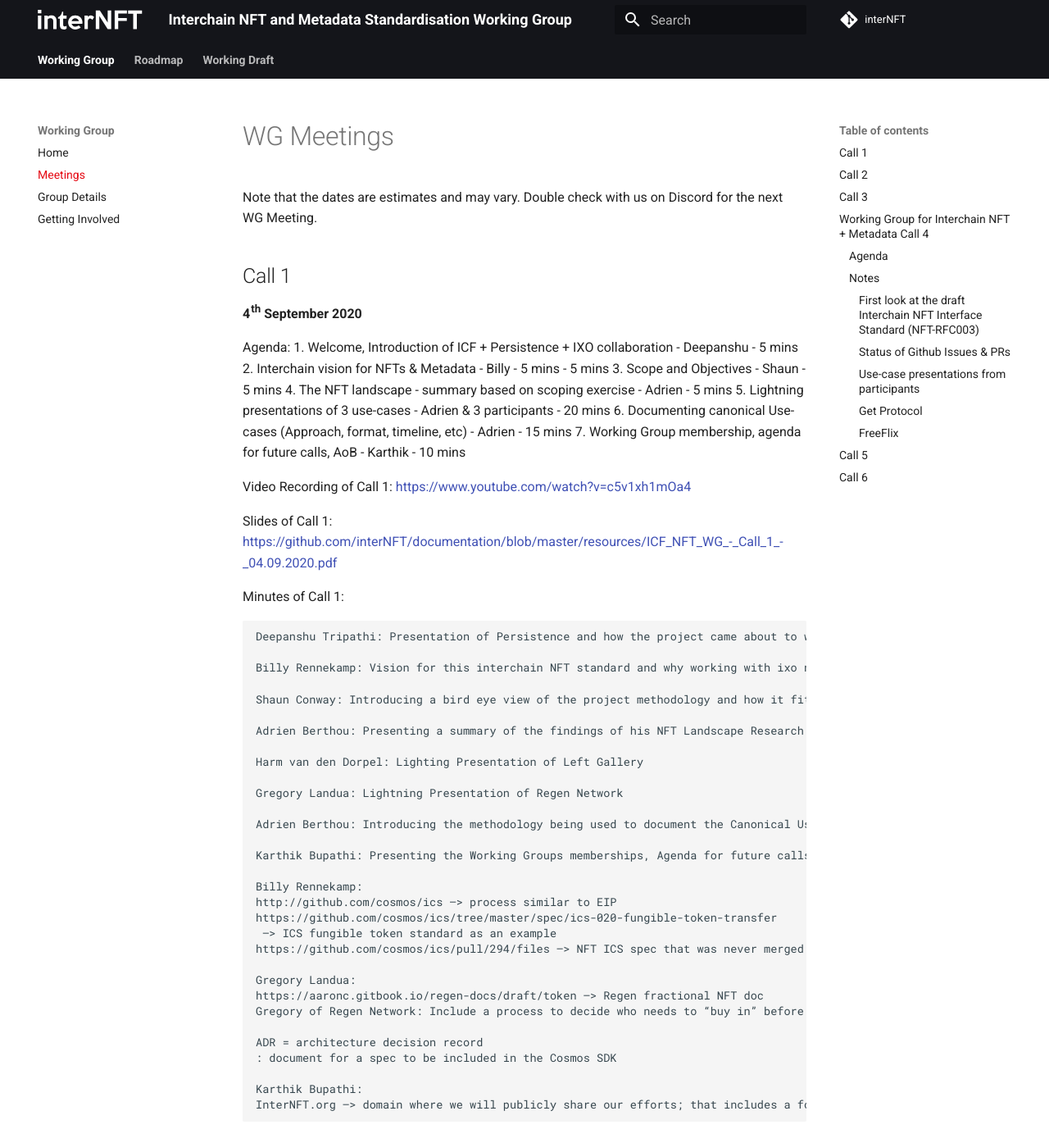
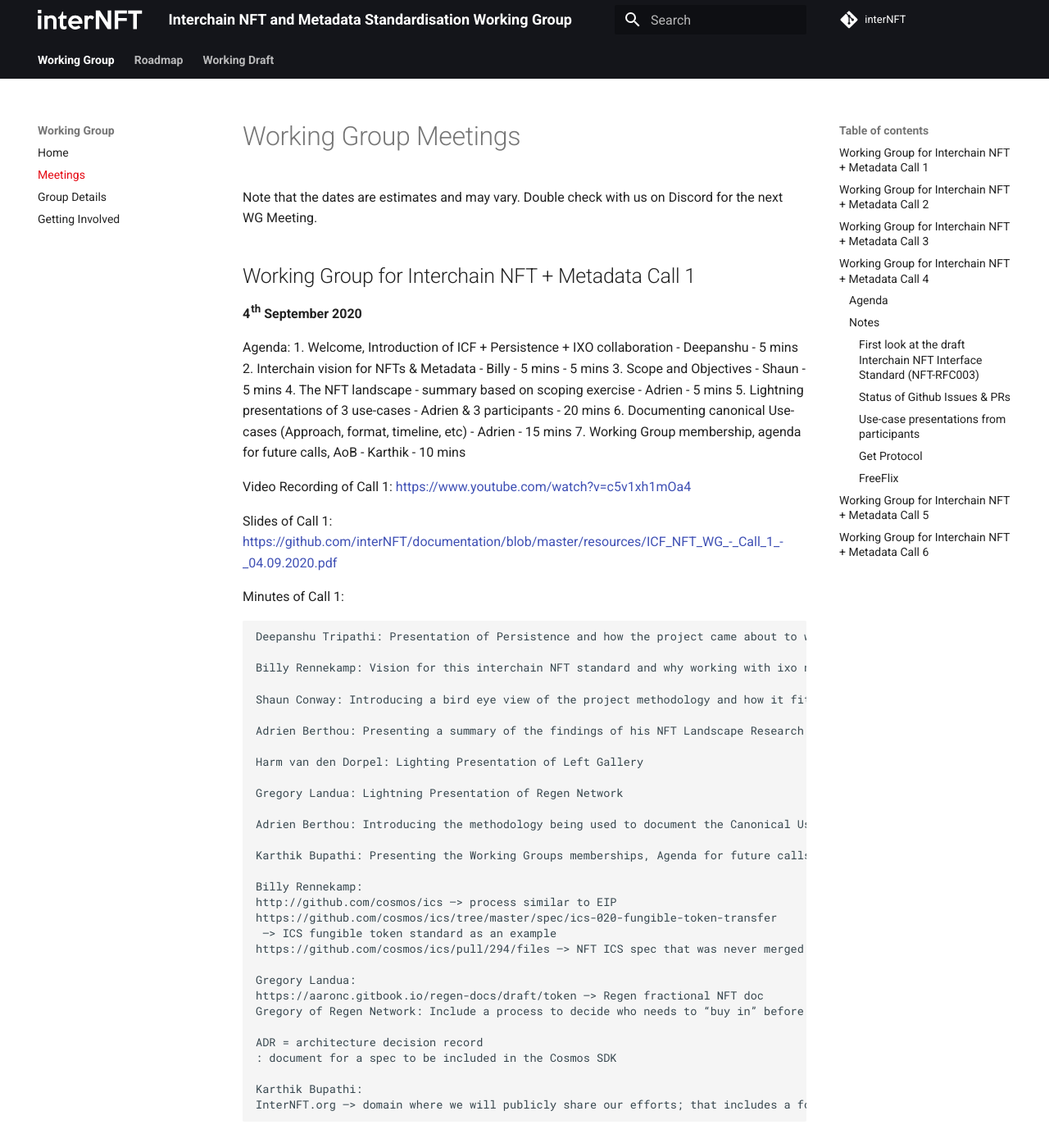
Before and after one commit to interNFT/documentation, an MkDocs documentation site: the page built from markdowns/workingGroup/meetings.md, in a window 1280 px wide and 1400 px high. Shown: the top 1394 px of the window at 82% size. Built offline with MkDocs 1.6.1 and Material for MkDocs 9.7.7, drawn with Linux system fonts in a browser that asks for light colours; some of the changed text lies outside the part shown.

Commit message:
Update of titles for consistency

````diff
--- a/markdowns/workingGroup/meetings.md
+++ b/markdowns/workingGroup/meetings.md
@@ -1,8 +1,8 @@
-# WG Meetings
+# Working Group Meetings
 
 Note that the dates are estimates and may vary. Double check with us on Discord for the next WG Meeting.
 
-## Call 1
+## Working Group for Interchain NFT + Metadata Call 1
 
 **4th September 2020**
 
@@ -55,7 +55,7 @@ Karthik Bupathi:
 InterNFT.org —> domain where we will publicly share our efforts; that includes a forum for ongoing discussions and a single source of truth for up-to-date information about latest decisions, events, recordings, documents, updates, and so on.
 ```
 
-## Call 2
+## Working Group for Interchain NFT + Metadata Call 2
 
 **25th September 2020**
 
@@ -97,7 +97,7 @@ Deepanshu -> discussion could start on an forum for non-technical audience to ea
 FYI: Calls are moved to Thursdays from now on
 ```
 
-## Call 3
+## Working Group for Interchain NFT + Metadata Call 3
 
 **22nd October 2020**
 
@@ -183,7 +183,7 @@ Slides for Call 4: https://github.com/ericaconnell/documentation/raw/master/reso
 * https://www.notion.so/Event-InterNFT-meetup-09ac70df015e4d39a7f8d4586b692fff
 
 
-## Call 5
+## Working Group for Interchain NFT + Metadata Call 5
 
 **19th November 2020**
 
@@ -191,7 +191,7 @@ Slides for Call 4: https://github.com/ericaconnell/documentation/raw/master/reso
 2. Interface Standard for Implementing NFTs in the Cosmos SDK: progress update
 3. ZKP and private/anonymous NFTs
 
-## Call 6
+## Working Group for Interchain NFT + Metadata Call 6
 
 **3rd December 2020**
 
````
